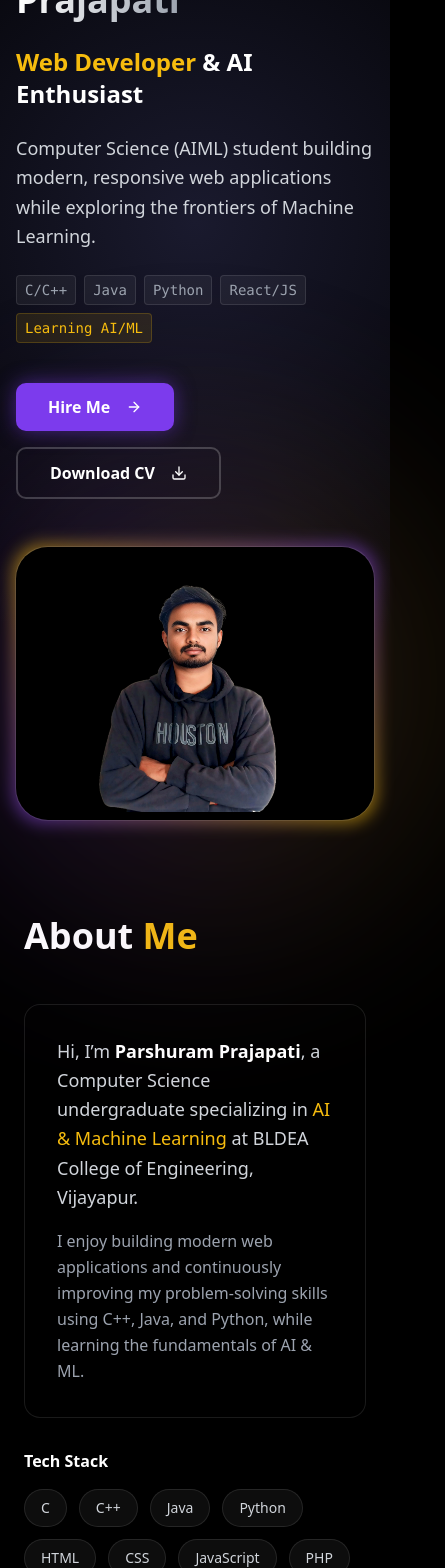
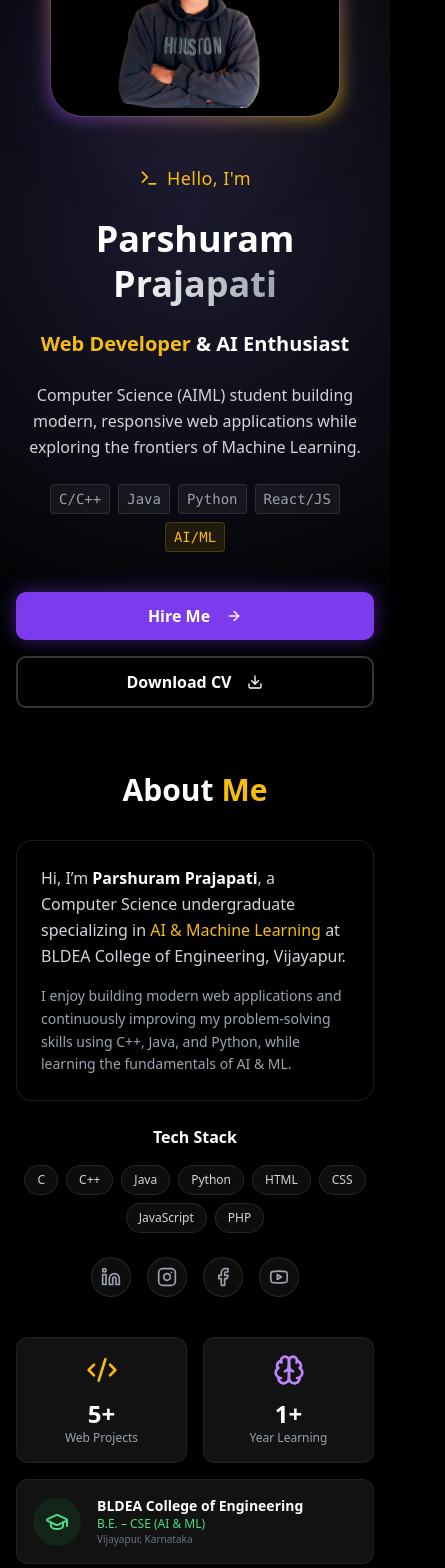
Before and after one commit to parshuram-prajapati/Parshuram-portfolio, a React (Vite) app: page / in a window 390 px wide. Shown: the part 200-1768 px from the top of the page, 445 px wide, since content can reach past the window. Built offline with nearby package versions, Linux system fonts and the light colour scheme; no server answers; sample sign-in values are in the browser's storage; the HTML template or start-up script is replaced by a standard one.

Commit message:
Update header responsiveness

```diff
--- a/src/components/About.tsx
+++ b/src/components/About.tsx
@@ -24,7 +24,7 @@ const About = () => {
           animate(setExperience, 0, 1, 1200);
         }
       },
-      { threshold: 0.4 }
+      { threshold: 0.2 } // Lower threshold for mobile
     );
 
     if (ref.current) observer.observe(ref.current);
@@ -57,29 +57,29 @@ const About = () => {
   const skills = ["C", "C++", "Java", "Python", "HTML", "CSS", "JavaScript", "PHP"];
 
   return (
-    <section id="about" className="py-24">
-      <div className="container mx-auto px-6 lg:px-20">
+    <section id="about" className="py-16 md:py-24">
+      <div className="container mx-auto px-4 sm:px-6 lg:px-20">
 
         {/* Heading */}
-        <div className="mb-12">
-          <h2 className="text-4xl font-bold text-white">
+        <div className="mb-8 md:mb-12 text-center md:text-left">
+          <h2 className="text-3xl md:text-4xl font-bold text-white">
             About <span className="text-accent">Me</span>
           </h2>
         </div>
 
-        <div className="grid lg:grid-cols-2 gap-14 items-start">
+        <div className="grid lg:grid-cols-2 gap-10 md:gap-14 items-start">
 
           {/* LEFT CONTENT */}
-          <div className="space-y-8">
-            <div className="glass p-8 rounded-2xl border border-white/10">
-              <p className="text-lg text-gray-300 leading-relaxed">
+          <div className="space-y-6 md:space-y-8">
+            <div className="glass p-6 md:p-8 rounded-2xl border border-white/10">
+              <p className="text-base md:text-lg text-gray-300 leading-relaxed">
                 Hi, I’m <span className="text-white font-semibold">Parshuram Prajapati</span>,
                 a Computer Science undergraduate specializing in
                 <span className="text-accent"> AI & Machine Learning</span> at
                 BLDEA College of Engineering, Vijayapur.
               </p>
 
-              <p className="text-gray-400 mt-4 leading-relaxed">
+              <p className="text-gray-400 mt-4 leading-relaxed text-sm md:text-base">
                 I enjoy building modern web applications and continuously improving
                 my problem-solving skills using C++, Java, and Python, while learning
                 the fundamentals of AI & ML.
@@ -88,12 +88,12 @@ const About = () => {
 
             {/* Skills */}
             <div>
-              <h3 className="text-white font-semibold mb-4">Tech Stack</h3>
-              <div className="flex flex-wrap gap-3">
+              <h3 className="text-white font-semibold mb-4 text-center md:text-left">Tech Stack</h3>
+              <div className="flex flex-wrap gap-2 md:gap-3 justify-center md:justify-start">
                 {skills.map((skill, i) => (
                   <span
                     key={i}
-                    className="px-4 py-2 text-sm bg-white/5 border border-white/10 rounded-full text-gray-300 hover:text-accent hover:border-accent transition"
+                    className="px-3 py-1.5 md:px-4 md:py-2 text-xs md:text-sm bg-white/5 border border-white/10 rounded-full text-gray-300 hover:text-accent hover:border-accent transition cursor-default"
                   >
                     {skill}
                   </span>
@@ -102,7 +102,7 @@ const About = () => {
             </div>
 
             {/* Socials */}
-            <div className="flex gap-4">
+            <div className="flex gap-4 justify-center md:justify-start">
               {socials.map((s, i) => {
                 const Icon = s.icon;
                 return (
@@ -111,7 +111,7 @@ const About = () => {
                     href={s.link}
                     target="_blank"
                     rel="noopener noreferrer"
-                    className="w-11 h-11 rounded-full bg-white/5 border border-white/10 flex items-center justify-center text-gray-400 hover:bg-accent hover:text-black transition"
+                    className="w-10 h-10 md:w-11 md:h-11 rounded-full bg-white/5 border border-white/10 flex items-center justify-center text-gray-400 hover:bg-accent hover:text-black transition transform hover:scale-110"
                   >
                     <Icon size={20} />
                   </a>
@@ -121,28 +121,28 @@ const About = () => {
           </div>
 
           {/* RIGHT STATS */}
-          <div ref={ref} className="grid sm:grid-cols-2 gap-6">
+          <div ref={ref} className="grid grid-cols-2 gap-4 md:gap-6">
 
-            <div className="glass-card p-6 rounded-xl hover:-translate-y-1 transition">
-              <Code2 className="text-accent mb-3" />
-              <h3 className="text-3xl font-bold text-white">{projects}+</h3>
-              <p className="text-gray-400 text-sm">Web Projects</p>
+            <div className="glass-card p-4 md:p-6 rounded-xl hover:-translate-y-1 transition text-center">
+              <Code2 className="text-accent mb-3 mx-auto w-8 h-8" />
+              <h3 className="text-2xl md:text-3xl font-bold text-white">{projects}+</h3>
+              <p className="text-gray-400 text-xs md:text-sm">Web Projects</p>
             </div>
 
-            <div className="glass-card p-6 rounded-xl hover:-translate-y-1 transition">
-              <Brain className="text-purple-400 mb-3" />
-              <h3 className="text-3xl font-bold text-white">{experience}+</h3>
-              <p className="text-gray-400 text-sm">Year Learning</p>
+            <div className="glass-card p-4 md:p-6 rounded-xl hover:-translate-y-1 transition text-center">
+              <Brain className="text-purple-400 mb-3 mx-auto w-8 h-8" />
+              <h3 className="text-2xl md:text-3xl font-bold text-white">{experience}+</h3>
+              <p className="text-gray-400 text-xs md:text-sm">Year Learning</p>
             </div>
 
-            <div className="glass-card p-6 rounded-xl sm:col-span-2 flex items-center gap-4">
-              <div className="w-14 h-14 rounded-full bg-green-500/10 flex items-center justify-center text-green-400">
-                <GraduationCap size={28} />
+            <div className="glass-card p-4 md:p-6 rounded-xl col-span-2 flex items-center gap-4">
+              <div className="w-12 h-12 md:w-14 md:h-14 rounded-full bg-green-500/10 flex items-center justify-center text-green-400 flex-shrink-0">
+                <GraduationCap size={24} className="md:w-7 md:h-7" />
               </div>
-              <div>
-                <h4 className="text-white font-semibold">BLDEA College of Engineering</h4>
-                <p className="text-green-400 text-sm">B.E. – CSE (AI & ML)</p>
-                <p className="text-gray-500 text-xs">Vijayapur, Karnataka</p>
+              <div className="text-left">
+                <h4 className="text-white font-semibold text-sm md:text-base">BLDEA College of Engineering</h4>
+                <p className="text-green-400 text-xs md:text-sm">B.E. – CSE (AI & ML)</p>
+                <p className="text-gray-500 text-[10px] md:text-xs">Vijayapur, Karnataka</p>
               </div>
             </div>
 
--- a/src/components/Hero.tsx
+++ b/src/components/Hero.tsx
@@ -1,6 +1,6 @@
 import { useNavigate } from "react-router-dom";
 import { Button } from "@/components/ui/button";
-import { Download, ArrowRight, Code2, Terminal, Cpu } from "lucide-react";
+import { Download, ArrowRight, Terminal } from "lucide-react";
 import profileImage from "@/assets/profile.jpg";
 
 const Hero = () => {
@@ -18,14 +18,16 @@ const Hero = () => {
   };
 
   return (
-    <section id="home" className="min-h-screen flex items-center bg-transparent pt-20 relative overflow-visible">
+    <section id="home" className="min-h-screen flex items-center bg-transparent pt-24 md:pt-20 relative overflow-visible">
       <div className="container mx-auto px-4 sm:px-6 lg:px-20 relative z-10">
-        <div className="grid md:grid-cols-2 gap-12 items-center">
-          {/* Hero Text */}
-          <div className="space-y-6">
-            <h3 className="text-xl text-accent font-medium tracking-wide flex items-center gap-2">
+        <div className="grid md:grid-cols-2 gap-12 items-center flex-col-reverse">
+
+          {/* Hero Text - Centered on Mobile, Left on Desktop */}
+          <div className="space-y-6 text-center md:text-left order-2 md:order-1">
+            <h3 className="text-lg md:text-xl text-accent font-medium tracking-wide flex items-center justify-center md:justify-start gap-2">
               <Terminal className="w-5 h-5" /> Hello, I'm
             </h3>
+
             <h1 className="text-4xl sm:text-5xl lg:text-7xl font-bold leading-tight text-white">
               Parshuram <br />
               <span className="text-transparent bg-clip-text bg-gradient-to-r from-white to-gray-400">
@@ -33,30 +35,29 @@ const Hero = () => {
               </span>
             </h1>
 
-            {/* UPDATED HEADLINE */}
-            <div className="text-2xl sm:text-3xl font-semibold text-accent">
+            <div className="text-xl sm:text-2xl md:text-3xl font-semibold text-accent">
               Web Developer<span className="text-white"> & AI Enthusiast</span>
             </div>
 
-            {/* UPDATED DESCRIPTION */}
-            <p className="text-lg text-gray-300 max-w-xl leading-relaxed">
+            <p className="text-base md:text-lg text-gray-300 max-w-xl leading-relaxed mx-auto md:mx-0">
               Computer Science (AIML) student building modern, responsive web applications while exploring the frontiers of Machine Learning.
             </p>
 
-            {/* NEW SKILLS LINE */}
-            <div className="flex flex-wrap gap-2 text-sm font-mono text-gray-400">
+            {/* Skills Pills - Centered on Mobile */}
+            <div className="flex flex-wrap gap-2 text-sm font-mono text-gray-400 justify-center md:justify-start">
               <span className="px-2 py-1 bg-white/5 rounded border border-white/10">C/C++</span>
               <span className="px-2 py-1 bg-white/5 rounded border border-white/10">Java</span>
               <span className="px-2 py-1 bg-white/5 rounded border border-white/10">Python</span>
               <span className="px-2 py-1 bg-white/5 rounded border border-white/10">React/JS</span>
-              <span className="px-2 py-1 bg-accent/10 text-accent rounded border border-accent/20">Learning AI/ML</span>
+              <span className="px-2 py-1 bg-accent/10 text-accent rounded border border-accent/20">AI/ML</span>
             </div>
 
-            <div className="flex flex-wrap gap-4 pt-4">
+            {/* Buttons - Centered on Mobile */}
+            <div className="flex flex-wrap gap-4 pt-4 justify-center md:justify-start">
               <Button
                 onClick={handleHireMe}
                 size="lg"
-                className="font-bold text-md px-8 py-6 shadow-[0_0_20px_rgba(124,58,237,0.5)] hover:shadow-[0_0_30px_rgba(124,58,237,0.8)] transition-all duration-300"
+                className="font-bold text-md px-8 py-6 shadow-[0_0_20px_rgba(124,58,237,0.5)] hover:shadow-[0_0_30px_rgba(124,58,237,0.8)] transition-all duration-300 w-full sm:w-auto"
               >
                 Hire Me <ArrowRight className="ml-2 w-5 h-5" />
               </Button>
@@ -65,18 +66,19 @@ const Hero = () => {
                 onClick={downloadCV}
                 variant="outline"
                 size="lg"
-                className="font-bold text-md px-8 py-6 border-2 border-white/20 bg-transparent text-white hover:border-accent hover:text-accent hover:bg-accent/10 transition-all duration-300"
+                className="font-bold text-md px-8 py-6 border-2 border-white/20 bg-transparent text-white hover:border-accent hover:text-accent hover:bg-accent/10 transition-all duration-300 w-full sm:w-auto"
               >
                 Download CV <Download className="ml-2 w-5 h-5" />
               </Button>
             </div>
           </div>
 
-          {/* Premium Image Styling */}
-          <div className="flex justify-center md:justify-end relative group">
-            <div className="absolute top-1/2 left-1/2 -translate-x-1/2 -translate-y-1/2 w-[500px] h-[500px] bg-gradient-to-r from-primary/30 to-accent/20 blur-[100px] rounded-full -z-10 opacity-70"></div>
+          {/* Hero Image - Optimized for Mobile */}
+          <div className="flex justify-center md:justify-end relative group order-1 md:order-2">
+            {/* Reduced Glow Size on Mobile to prevent overflow */}
+            <div className="absolute top-1/2 left-1/2 -translate-x-1/2 -translate-y-1/2 w-64 h-64 md:w-[500px] md:h-[500px] bg-gradient-to-r from-primary/30 to-accent/20 blur-[60px] md:blur-[100px] rounded-full -z-10 opacity-70"></div>
 
-            <div className="relative w-full max-w-md">
+            <div className="relative w-72 md:w-full max-w-md">
               <div className="absolute -inset-1 bg-gradient-to-tr from-primary via-accent to-primary rounded-[2rem] blur opacity-50 group-hover:opacity-100 transition duration-1000 group-hover:duration-200"></div>
 
               <div className="relative rounded-[2rem] bg-black p-2 overflow-hidden ring-1 ring-white/10">
--- a/src/components/Projects.tsx
+++ b/src/components/Projects.tsx
@@ -9,41 +9,47 @@ const Projects = () => {
       image: portfolioProject,
       title: "Portfolio Website",
       description: "Modern portfolio with HTML/CSS/JS deployed on GitHub Pages.",
-      // CHANGED: Renamed key to liveUrl and guessed your GH Pages link
       liveUrl: "https://parshuram-portfolio-6xjk.vercel.app/",
     },
     {
       image: websiteProject,
       title: "Professional Website",
       description: "Responsive business website with modern design and animations.",
-      // CHANGED: Renamed key to liveUrl
       liveUrl: "https://basavaraj.onrender.com/",
     },
   ];
 
   return (
-    <section id="projects" className="py-20 bg-transparent">
+    // Adjusted padding for mobile vs desktop
+    <section id="projects" className="py-16 md:py-24 bg-transparent">
       <div className="container mx-auto px-4 sm:px-6 lg:px-20">
-        <h2 className="text-3xl sm:text-4xl font-bold text-accent mb-12">My Projects</h2>
-        <div className="grid md:grid-cols-2 lg:grid-cols-2 gap-8 max-w-5xl">
+
+        {/* Centered Heading on mobile, Left align on desktop */}
+        <h2 className="text-3xl md:text-4xl font-bold text-accent mb-8 md:mb-12 text-center md:text-left">
+          My Projects
+        </h2>
+
+        {/* Grid: 1 column on mobile, 2 columns on tablet/desktop */}
+        <div className="grid grid-cols-1 md:grid-cols-2 gap-6 md:gap-8 max-w-5xl mx-auto md:mx-0">
           {projects.map((project, index) => (
             <div
               key={index}
               className="glass-card rounded-xl overflow-hidden hover:transform hover:-translate-y-2 transition-all duration-300 shadow-lg group"
             >
               <div className="relative overflow-hidden">
+                {/* Image height responsive: shorter on mobile */}
                 <img
                   src={project.image}
                   alt={project.title}
-                  className="w-full h-64 object-cover group-hover:scale-110 transition-transform duration-500"
+                  className="w-full h-48 md:h-64 object-cover group-hover:scale-110 transition-transform duration-500"
                 />
                 <div className="absolute inset-0 bg-gradient-to-t from-black/80 to-transparent opacity-0 group-hover:opacity-100 transition-opacity"></div>
               </div>
-              <div className="p-6 space-y-4">
-                <h3 className="text-2xl font-semibold text-white">{project.title}</h3>
-                <p className="text-gray-300">{project.description}</p>
 
-                {/* CHANGED: Updated Button to use liveUrl and say "Live Demo" */}
+              <div className="p-5 md:p-6 space-y-3 md:space-y-4">
+                <h3 className="text-xl md:text-2xl font-semibold text-white">{project.title}</h3>
+                <p className="text-sm md:text-base text-gray-300">{project.description}</p>
+
                 <Button
                   variant="outline"
                   className="w-full group/btn bg-transparent border-white/20 text-white hover:bg-white/10 hover:text-white"
--- a/src/components/Services.tsx
+++ b/src/components/Services.tsx
@@ -25,14 +25,14 @@ const services = [
 
 const Services = () => {
   return (
-    // 1. CHANGE THIS: make section background transparent
-    <section id="services" className="py-20 bg-transparent">
+    // Changed padding for mobile
+    <section id="services" className="py-16 md:py-20 bg-transparent">
       <div className="container mx-auto px-4 sm:px-6 lg:px-20">
-        <h2 className="text-3xl sm:text-4xl font-bold text-accent mb-12">My Services</h2>
+        <h2 className="text-3xl sm:text-4xl font-bold text-accent mb-8 md:mb-12 text-center md:text-left">My Services</h2>
 
-        <div className="grid md:grid-cols-2 lg:grid-cols-4 gap-6">
+        {/* Changed grid to single column on mobile, 2 on tablet, 4 on desktop */}
+        <div className="grid grid-cols-1 md:grid-cols-2 lg:grid-cols-4 gap-6">
           {services.map((service, index) => (
-            // 2. CHANGE THIS: Use 'glass-card' instead of 'bg-card'
             <div
               key={index}
               className="glass-card p-6 rounded-xl hover:transform hover:scale-105 transition-all duration-300 group"
```
Also changed, not shown: src/pages/HireMe.tsx (+54 -42 lines).
